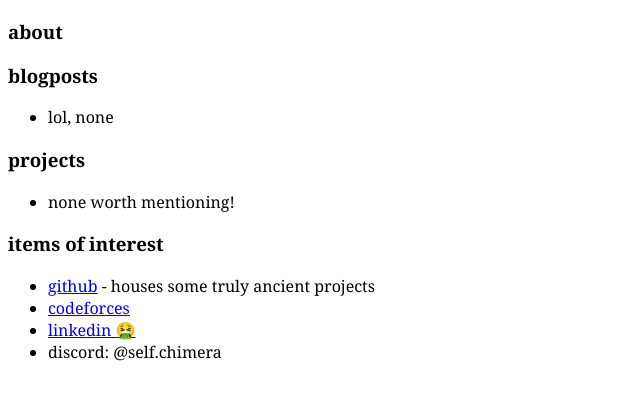
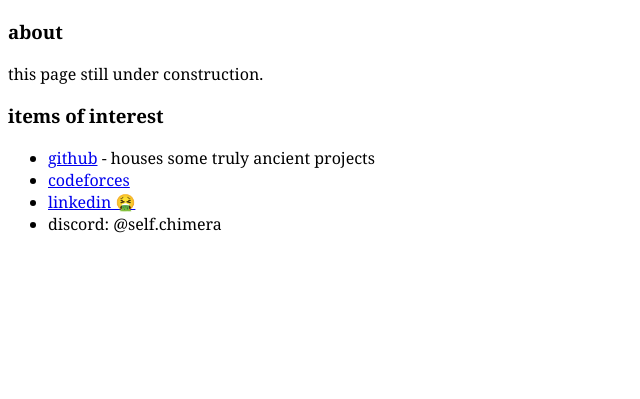
Before and after one commit to Thomas-Neill/Thomas-Neill.github.io, a plain HTML site: page index.html in a window 1280 px wide. Shown: the part 67-466 px from the top of the page, without its empty margins (0-640 px from the left). Drawn offline with Linux system fonts and the light colour scheme.

Commit message:
bump index

```diff
--- a/index.html
+++ b/index.html
@@ -23,15 +23,7 @@
 
         <div>
             <h3>about</h3>
-
-            <h3>blogposts</h3>
-            <ul>
-                <li>lol, none</li>
-            </ul>
-            <h3>projects</h3>
-            <ul>
-                <li>none worth mentioning!</li>
-            </ul>
+                this page still under construction.
             <h3>items of interest</h2>
             <ul>
                 <li><a href="https://github.com/Thomas-Neill">github</a> - houses some truly ancient projects </li>
```
